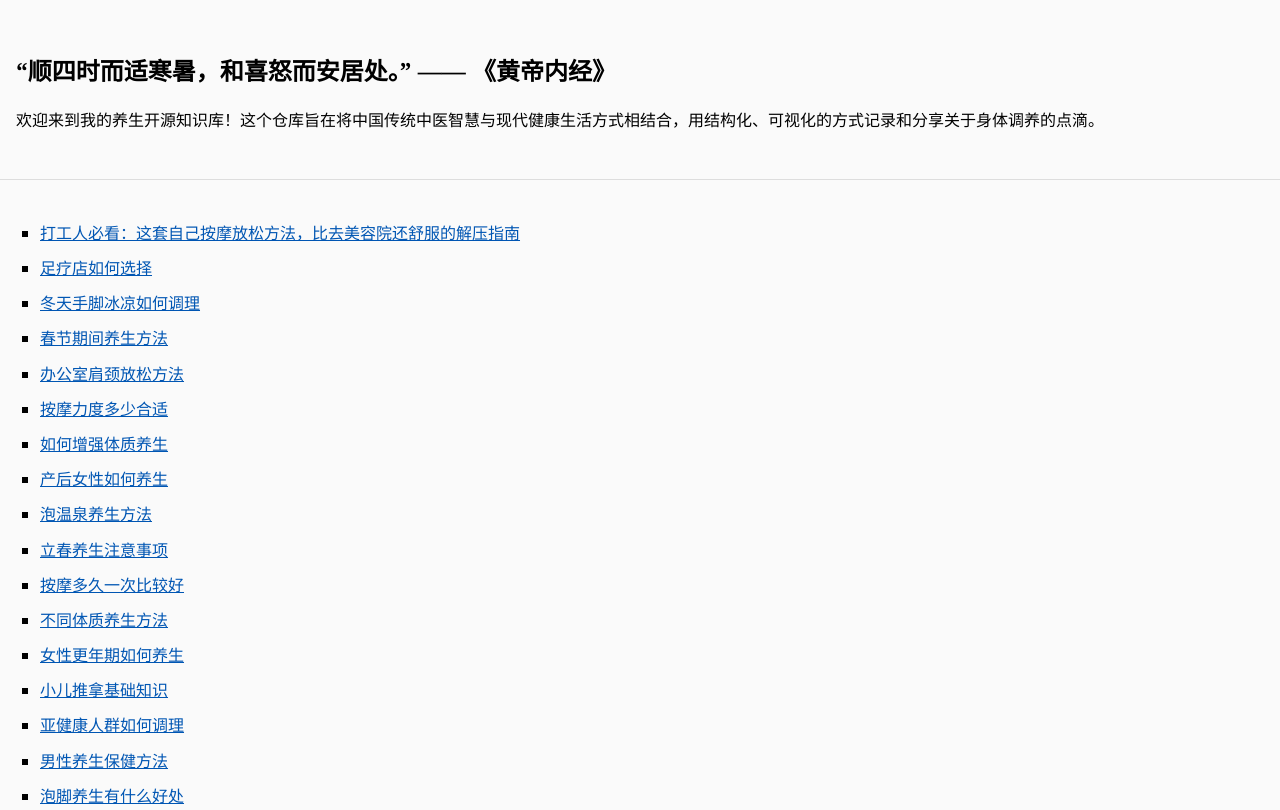
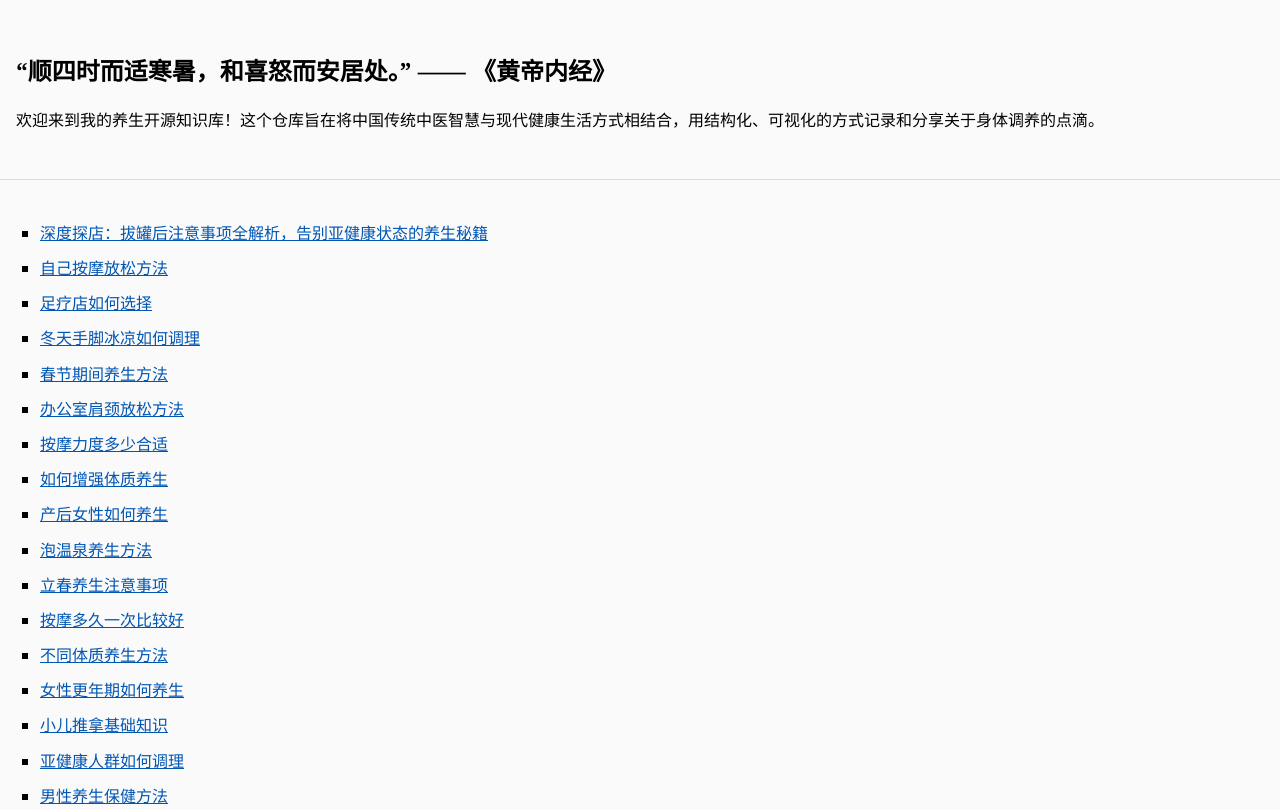
Before and after one commit to Eastern-Wellness/Chinese-Wellness-TCM-Knowledge-Base, a plain HTML site: page index.html in a window 1280 px wide. Shown: the top 810 px of the page. Drawn offline with Linux system fonts and the light colour scheme.

Commit message:
update index

```diff
--- a/index.html
+++ b/index.html
@@ -21,7 +21,8 @@
 <body class="hub_tdvnl">
     <section class="hub_yvgjm"><div><h1>“顺四时而适寒暑，和喜怒而安居处。” —— 《黄帝内经》</h1><p>欢迎来到我的养生开源知识库！这个仓库旨在将中国传统中医智慧与现代健康生活方式相结合，用结构化、可视化的方式记录和分享关于身体调养的点滴。</p></div></section>
     <main class="hub_tsagp"><nav><ul class="hub_syesc">
-<li><a href="https://Eastern-Wellness.github.io/Chinese-Wellness-TCM-Knowledge-Base/docs/2026-08-26-1c1da0.html">打工人必看：这套自己按摩放松方法，比去美容院还舒服的解压指南</a></li>
+<li><a href="https://Eastern-Wellness.github.io/Chinese-Wellness-TCM-Knowledge-Base/docs/2026-08-26-d7dfd8.html">深度探店：拔罐后注意事项全解析，告别亚健康状态的养生秘籍</a></li>
+                <li><a href="https://Eastern-Wellness.github.io/Chinese-Wellness-TCM-Knowledge-Base/docs/2026-08-26-1c1da0.html">自己按摩放松方法</a></li>
                 <li><a href="https://Eastern-Wellness.github.io/Chinese-Wellness-TCM-Knowledge-Base/docs/2026-08-26-3988c0.html">足疗店如何选择</a></li>
                 <li><a href="https://Eastern-Wellness.github.io/Chinese-Wellness-TCM-Knowledge-Base/docs/2026-08-25-7ee5df.html">冬天手脚冰凉如何调理</a></li>
                 <li><a href="https://Eastern-Wellness.github.io/Chinese-Wellness-TCM-Knowledge-Base/docs/2026-08-25-80e90b.html">春节期间养生方法</a></li>
```
